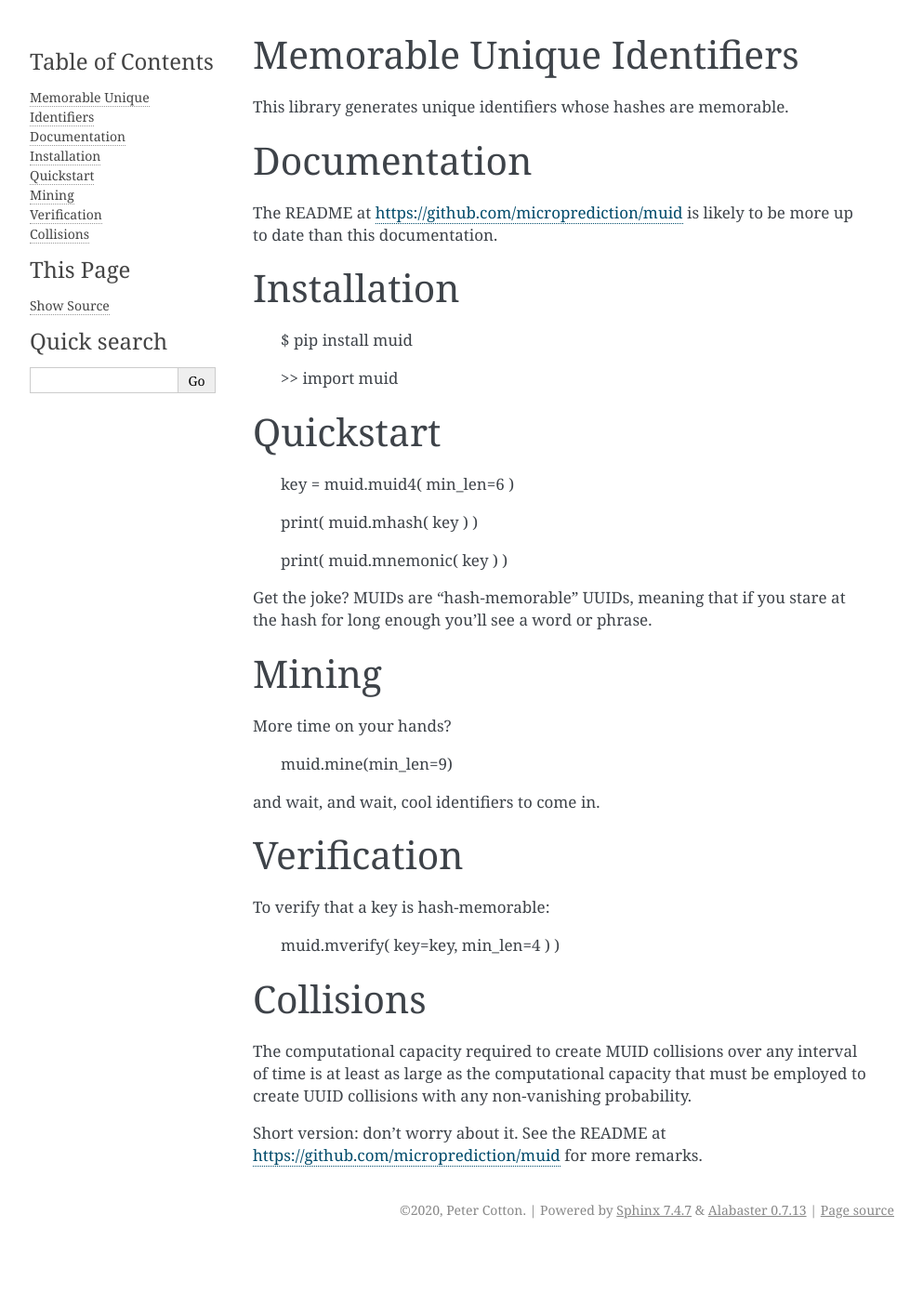
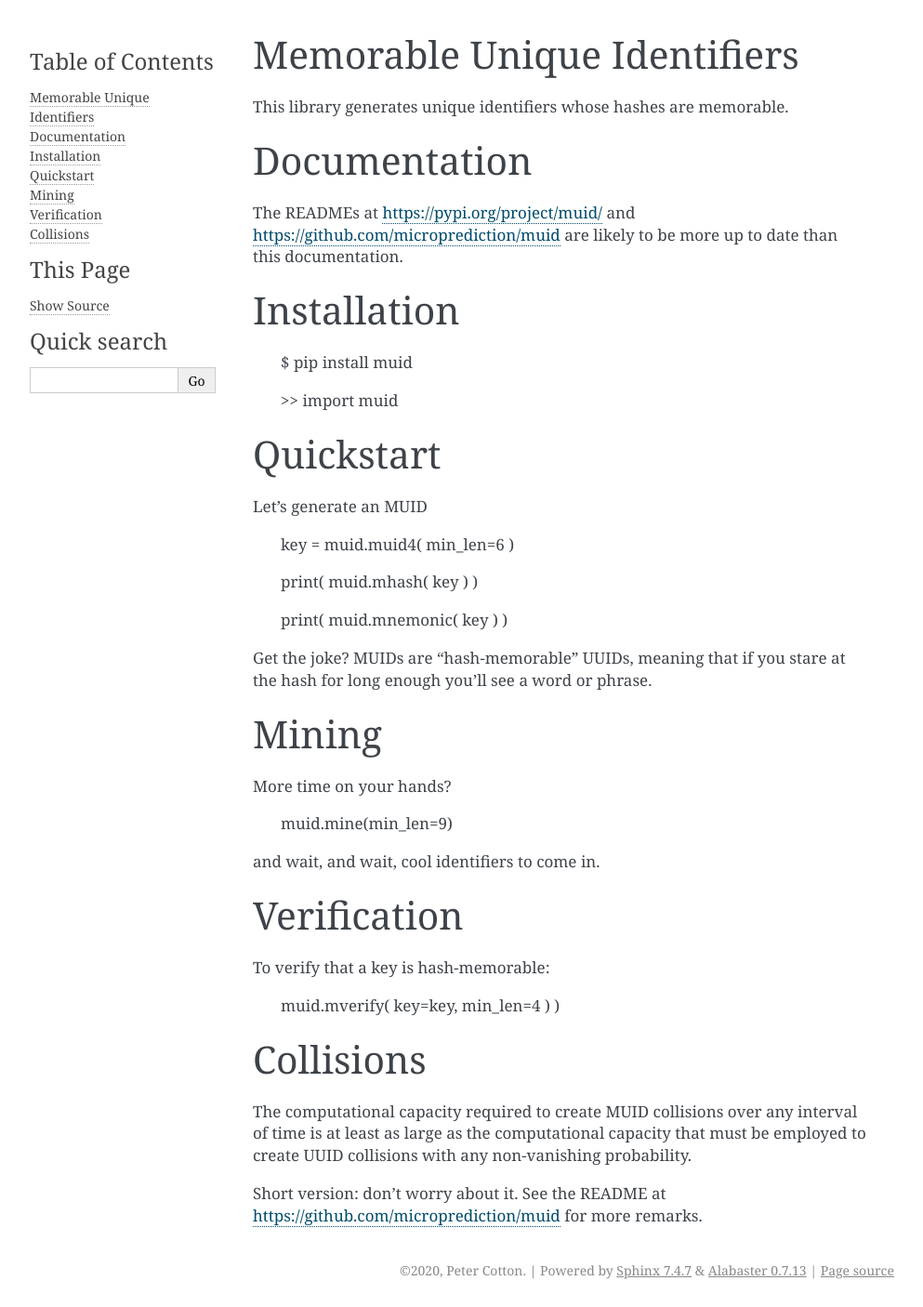
Before and after one commit to microprediction/muid, a Sphinx documentation site: the page built from docs/index.rst, in a window 1280 px wide. Shown: the whole page at 93% size, without its empty margins (148-1141 px from the left). Built offline with Sphinx 7.4.7, drawn with Linux system fonts in a browser that asks for light colours; before the commit the page ends 1341 px from its top, so only the background shows below that.

Commit message:
Added link to pypi

```diff
--- a/docs/index.rst
+++ b/docs/index.rst
@@ -9,8 +9,8 @@
 Documentation
 =============
 
-The README at
-https://github.com/microprediction/muid is likely to be more up to date than this documentation.
+The READMEs at https://pypi.org/project/muid/ and
+https://github.com/microprediction/muid are likely to be more up to date than this documentation.
 
 Installation
 ============
@@ -21,6 +21,8 @@
 
 Quickstart
 ==========
+
+Let's generate an MUID
 
     key  = muid.muid4( min_len=6 )
 
```
